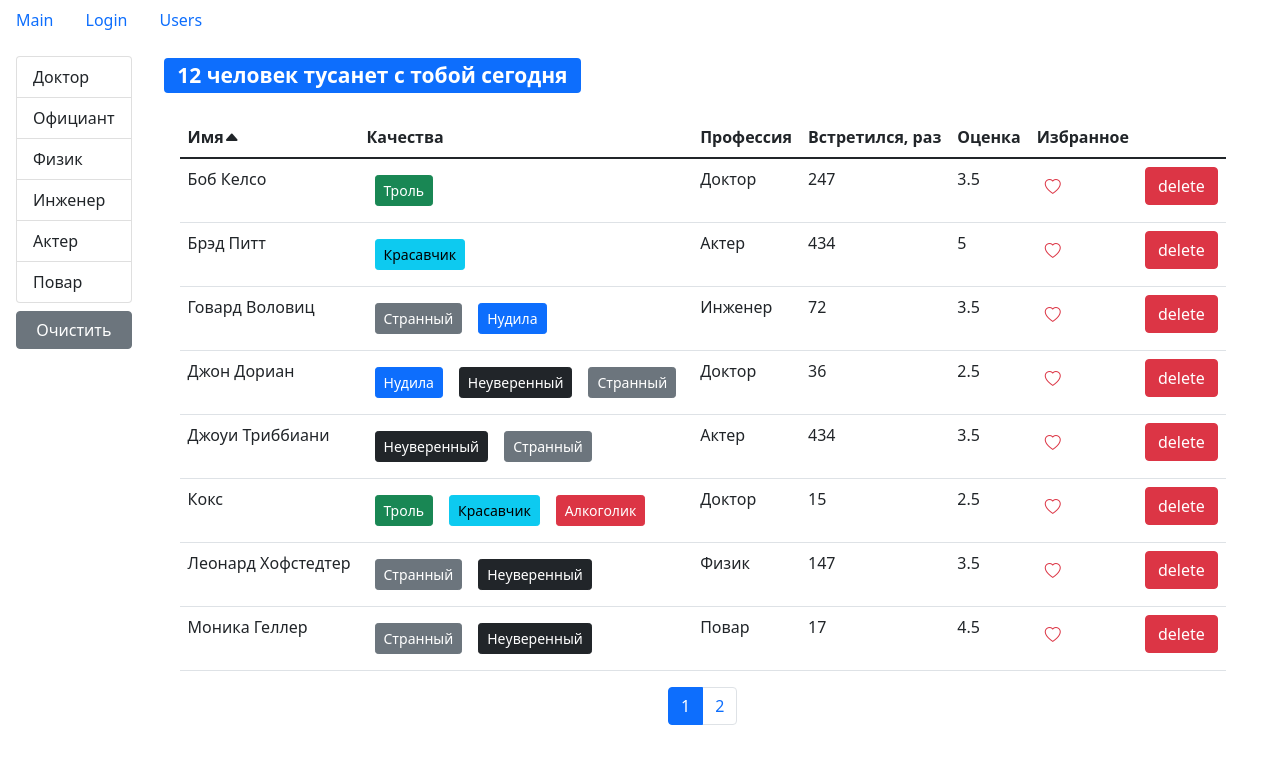
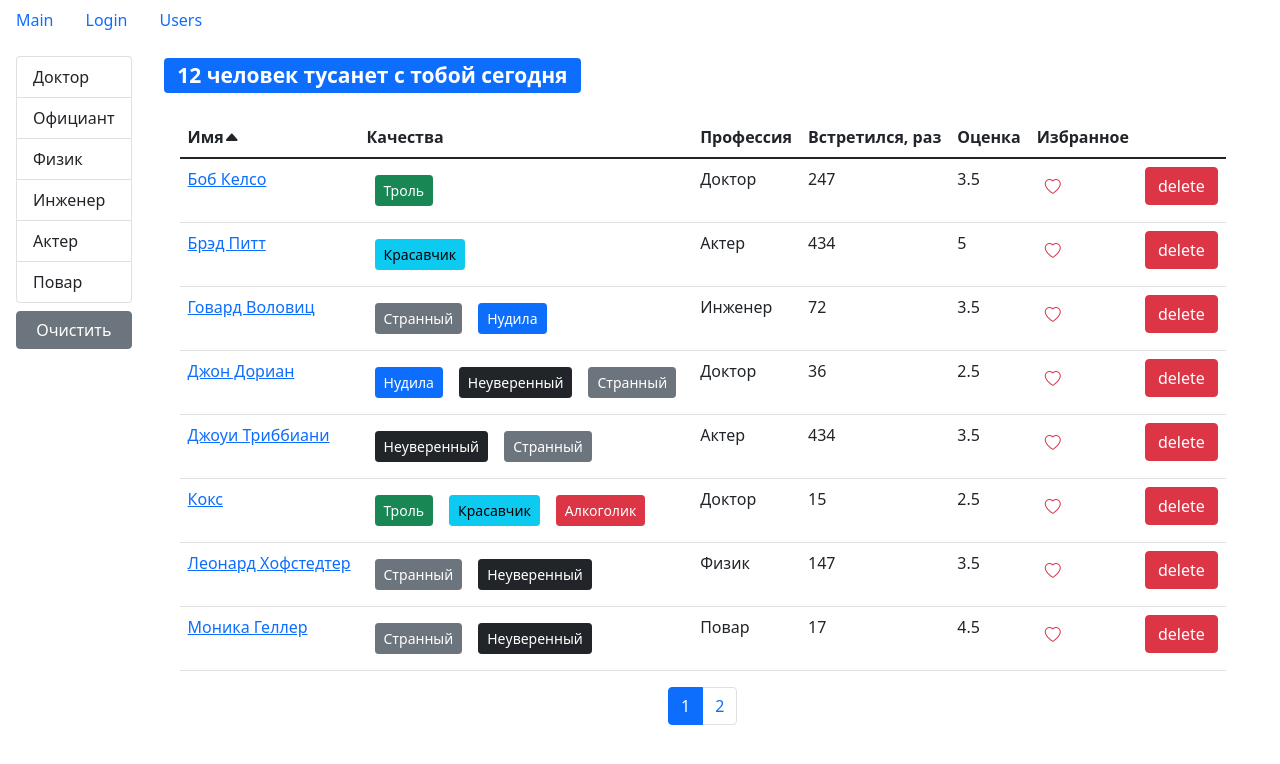
Before and after one commit to Alex-g-h/fast-company, a React (Create React App) app: page /users in a window 1280 px wide. Shown: the top 764 px of the page. Built offline with nearby package versions, Linux system fonts and the light colour scheme.

Commit message:
Add link to users list

```diff
--- a/src/app/components/usersTable.jsx
+++ b/src/app/components/usersTable.jsx
@@ -3,6 +3,7 @@ import PropTypes from "prop-types";
 import BookMark from "./bookmark";
 import QualitiesList from "./qualitiesList";
 import Table from "./table";
+import { Link } from "react-router-dom";
 
 const UsersTable = ({
   users,
@@ -13,7 +14,7 @@ const UsersTable = ({
   ...rest
 }) => {
   const columns = {
-    name: { path: "name", name: "Имя" },
+    name: { path: "name", name: "Имя", component: (user) => <Link to={`/users/${user._id}`}>{ user.name }</Link> },
     qualities: {
       name: "Качества",
       component: (user) => <QualitiesList qualities={user.qualities} />
```
